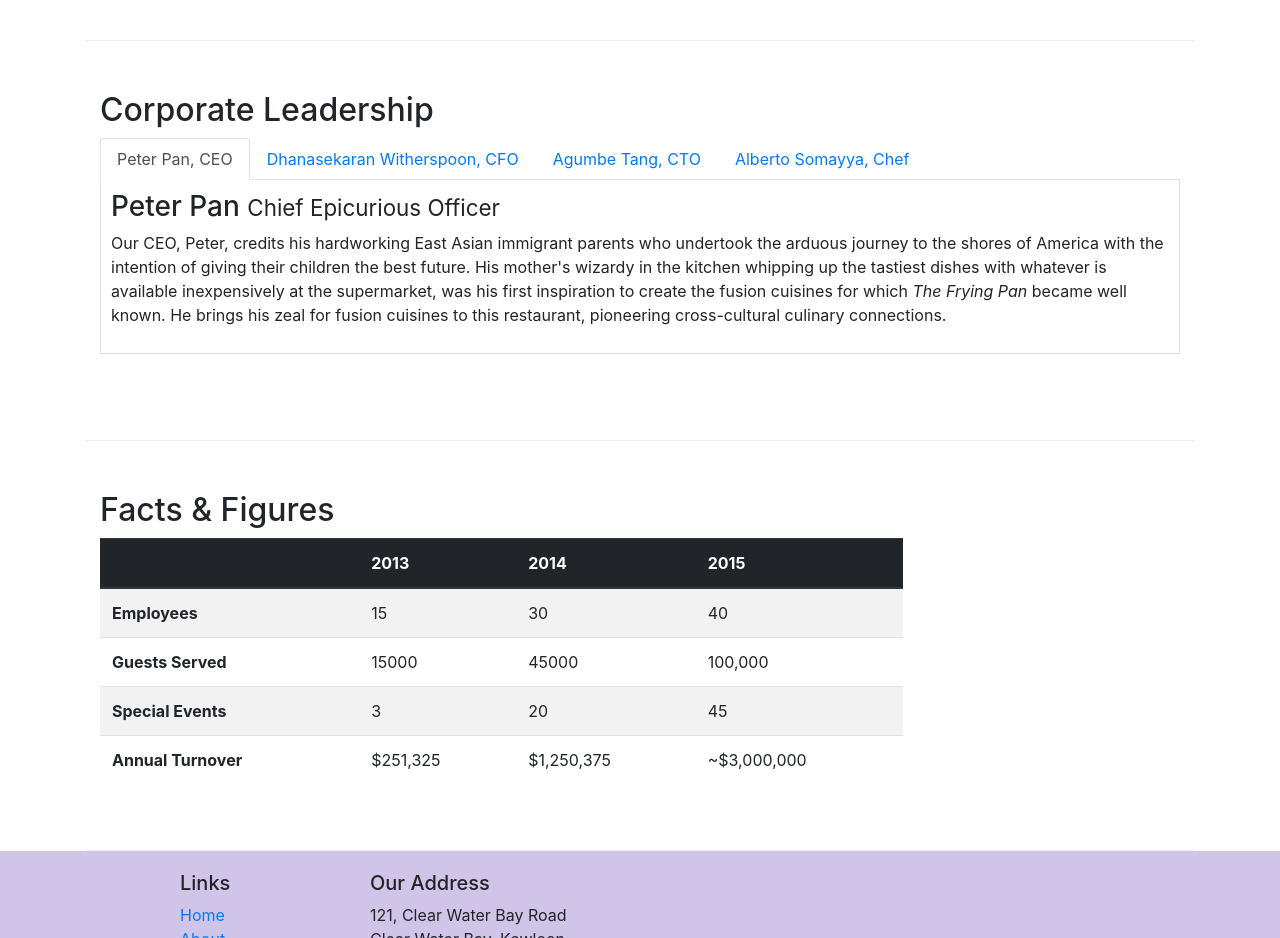
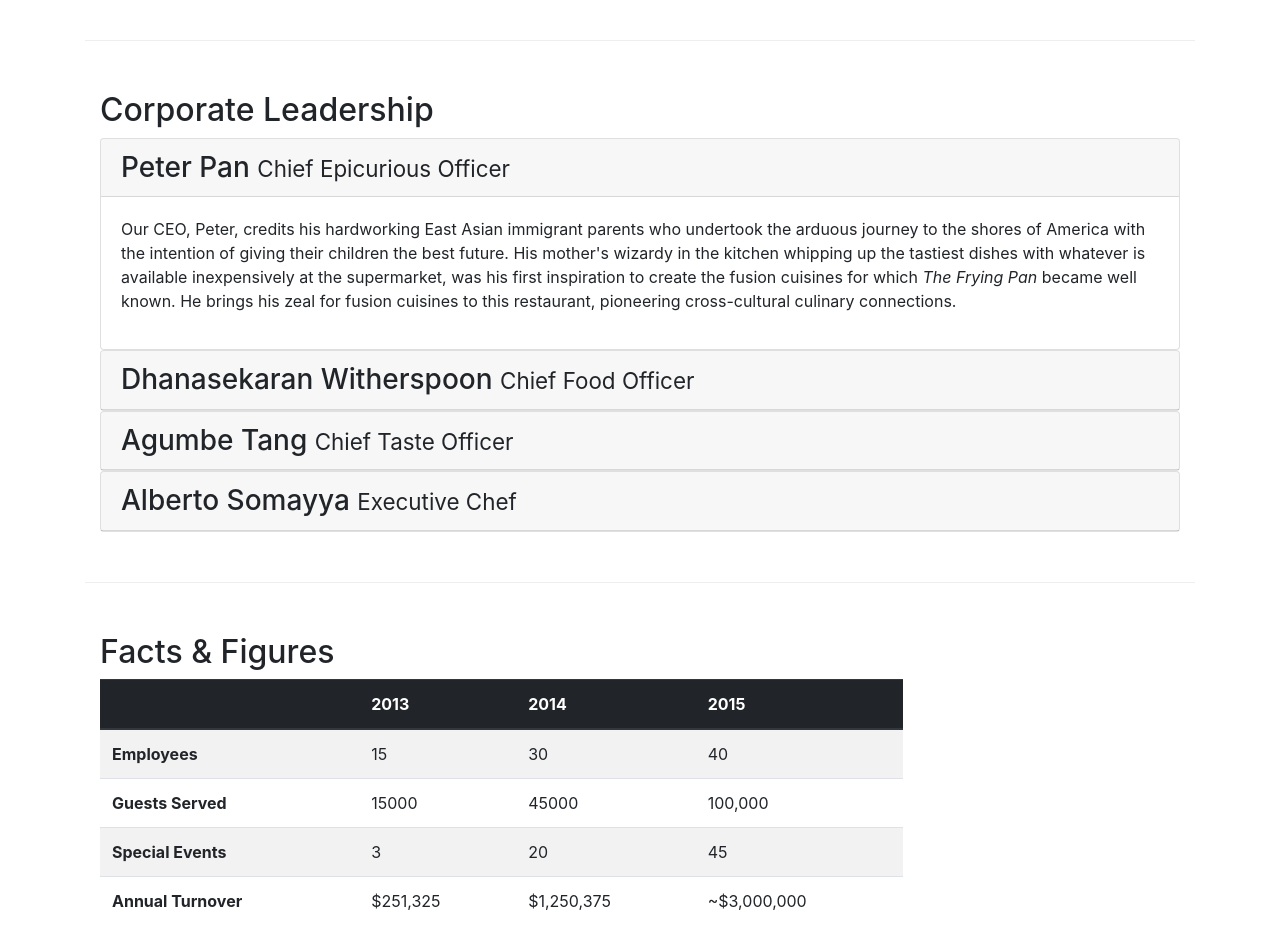
Before and after one commit to Siming477/bootstrap4, a website: page aboutus.html in a window 1280 px wide. Shown: the part 920-1858 px from the top of the page. Drawn offline with nearby package versions, Linux system fonts and the light colour scheme.

Commit message:
accoridon

```diff
--- a/aboutus.html
+++ b/aboutus.html
@@ -101,41 +101,68 @@
             <div class="col-12">
                 <h2>Corporate Leadership</h2>
 
-                <ul class="nav nav-tabs">
-                    <li class="nav-item">
-                        <a class="nav-link active" href="#peter" role="tab" data-toggle="tab">Peter Pan, CEO</a>
-                    </li>
-                    <li class="nav-item">
-                        <a class="nav-link" href="#Dhanasekaran" role="tab" data-toggle="tab">Dhanasekaran Witherspoon, CFO</a>
-                    </li>
-                    <li class="nav-item">
-                        <a class="nav-link" href="#Agumbe" role="tab" data-toggle="tab">Agumbe Tang, CTO</a>
-                    </li>
-                    <li class="nav-item">
-                        <a class="nav-link" href="#Alberto" role="tab" data-toggle="tab">Alberto Somayya, Chef</a>
-                    </li>
-                </ul>
-                <div class="tab-content">
-                    <div role="tabpanel" class="tab-pane fade show active" id="peter">
-                        <h3>Peter Pan <small>Chief Epicurious Officer</small></h3>
-                        <p class="d-none d-sm-block">Our CEO, Peter, credits his hardworking East Asian immigrant parents who undertook the arduous journey to the shores of America with the intention of giving their children the best future. His mother's wizardy in the kitchen whipping
-                            up the tastiest dishes with whatever is available inexpensively at the supermarket, was his first inspiration to create the fusion cuisines for which <em>The Frying Pan</em> became well known. He brings his zeal for fusion
-                            cuisines to this restaurant, pioneering cross-cultural culinary connections.</p>
+
+                <div class="accordion">
+                    <div class="card">
+                        <div class="card-header" role="tab" id="peterhead">
+                            <h3 class="mb-0">
+                                <a data-toggle="collapse" data-target="#peter">
+                                    Peter Pan <small>Chief Epicurious Officer</small>
+                                </a></h3>
+                        </div>
+                        <div role="tabpanel" class="collapse show" id="peter" data-parent="#accordion">
+                            <div class="card-body">
+                                <p class="d-none d-sm-block">Our CEO, Peter, credits his hardworking East Asian immigrant parents who undertook the arduous journey to the shores of America with the intention of giving their children the best future. His mother's wizardy in the kitchen
+                                    whipping up the tastiest dishes with whatever is available inexpensively at the supermarket, was his first inspiration to create the fusion cuisines for which <em>The Frying Pan</em> became well known. He brings his
+                                    zeal for fusion cuisines to this restaurant, pioneering cross-cultural culinary connections.</p>
+                            </div>
+                        </div>
                     </div>
-                    <div role="tabpanel" class="tab-pane fade" id="Dhanasekaran">
-                        <h3>Dhanasekaran Witherspoon <small>Chief Food Officer</small></h3>
-                        <p class="d-none d-sm-block">Our CFO, Danny, as he is affectionately referred to by his colleagues, comes from a long established family tradition in farming and produce. His experiences growing up on a farm in the Australian outback gave him great appreciation
-                            for varieties of food sources. As he puts it in his own words, <em>Everything that runs, wins, and everything that stays, pays!</em></p>
+
+                    <div class="card">
+                        <div class="card-header" role="tab" id="DhanasekaranCFO">
+                            <h3 class="mb-0">
+                                <a data-toggle="collapse" data-target="#Dhanasekaran">
+                                    Dhanasekaran Witherspoon <small>Chief Food Officer</small>
+                                </a></h3>
+                        </div>
+                        <div role="tabpanel" class="collapse" id="Dhanasekaran" data-parent="#accordion">
+                            <div class="card-body">
+                                <p class="d-none d-sm-block">Our CFO, Danny, as he is affectionately referred to by his colleagues, comes from a long established family tradition in farming and produce. His experiences growing up on a farm in the Australian outback gave him great
+                                    appreciation for varieties of food sources. As he puts it in his own words, <em>Everything that runs, wins, and everything that stays, pays!</em></p>
+                            </div>
+                        </div>
                     </div>
-                    <div role="tabpanel" class="tab-pane fade" id="Agumbe">
-                        <h3>Agumbe Tang <small>Chief Taste Officer</small></h3>
-                        <p class="d-none d-sm-block">Blessed with the most discerning gustatory sense, Agumbe, our CTO, personally ensures that every dish that we serve meets his exacting tastes. Our chefs dread the tongue lashing that ensues if their dish does not meet his exacting
-                            standards. He lives by his motto, <em>You click only if you survive my lick.</em></p>
+
+                    <div class="card">
+                        <div class="card-header" role="tab" id="AgumbeCTO">
+                            <h3 class="mb-0">
+                                <a data-toggle="collapse" data-target="#Agumbe">
+                                    Agumbe Tang <small>Chief Taste Officer</small>
+                                </a></h3>
+                        </div>
+                        <div role="tabpanel" class="collapse" id="Agumbe" data-parent="#accordion">
+                            <div class="card-body">
+                                <p class="d-none d-sm-block">Blessed with the most discerning gustatory sense, Agumbe, our CTO, personally ensures that every dish that we serve meets his exacting tastes. Our chefs dread the tongue lashing that ensues if their dish does not meet his
+                                    exacting standards. He lives by his motto, <em>You click only if you survive my lick.</em></p>
+                            </div>
+                        </div>
                     </div>
-                    <div role="tabpanel" class="tab-pane fade" id="Alberto">
-                        <h3>Alberto Somayya <small>Executive Chef</small></h3>
-                        <p class="d-none d-sm-block">Award winning three-star Michelin chef with wide International experience having worked closely with whos-who in the culinary world, he specializes in creating mouthwatering Indo-Italian fusion experiences. He says, <em>Put together the cuisines from the two craziest cultures, and you get a winning hit! Amma Mia!</em></p>
+
+                    <div class="card">
+                        <div class="card-header" role="tab" id="AlbertoChef">
+                            <h3 class="mb-0">
+                                <a data-toggle="collapse" data-target="#Alberto">
+                                    Alberto Somayya <small>Executive Chef</small>
+                                </a></h3>
+                        </div>
+                        <div role="tabpanel" class="collapse" id="Alberto" data-parent="#accordion">
+                            <div class="card-body">
+                                <p class="d-none d-sm-block">Award winning three-star Michelin chef with wide International experience having worked closely with whos-who in the culinary world, he specializes in creating mouthwatering Indo-Italian fusion experiences. He says, <em>Put together the cuisines from the two craziest cultures, and you get a winning hit! Amma Mia!</em></p>
+                            </div>
+                        </div>
                     </div>
+
                 </div>
             </div>
         </div>
```
